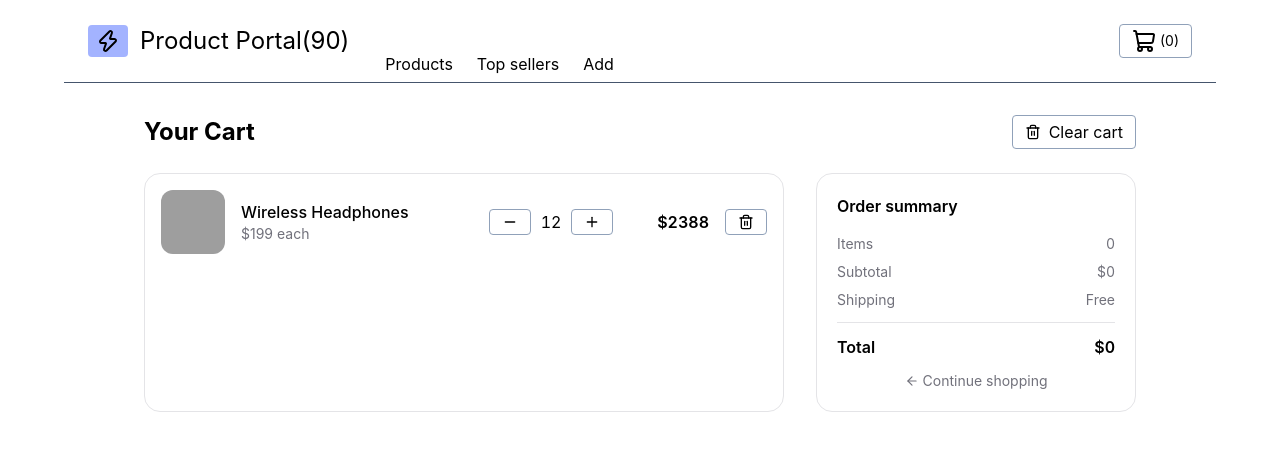
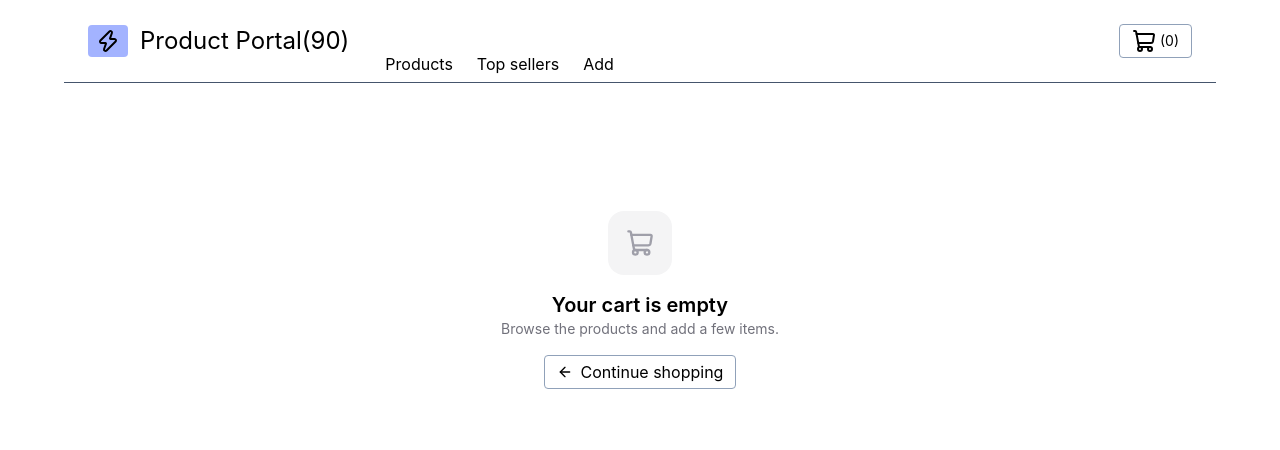
Before and after one commit to michaljabi/20260622-react, a React (Vite) app in the folder product-portal/: page /cart in a window 1280 px wide. Shown: the top 450 px of the page. Built offline with nearby package versions, Linux system fonts and the light colour scheme; grey boxes are pictures that could not be loaded.

Commit message:
task(28): working CartStore.

```diff
--- a/product-portal/src/cart/CartLine.tsx
+++ b/product-portal/src/cart/CartLine.tsx
@@ -1,12 +1,16 @@
 import { Minus, Plus, Trash2 } from "lucide-react";
 import { Button } from "../shared/Button";
 import type { CartItem } from "./cart-item";
+import { useCartStore } from "./cartStore";
 
 interface CartLineProps {
   item: CartItem;
 }
 
 export function CartLine({ item }: CartLineProps) {
+
+  const cartStore = useCartStore();
+
   return (
     <div className="flex items-center gap-4 py-4">
       <div className="h-16 w-16 shrink-0 overflow-hidden rounded-xl bg-zinc-100 dark:bg-zinc-800">
@@ -36,7 +40,7 @@ export function CartLine({ item }: CartLineProps) {
         ${item.price * item.quantity}
       </span>
 
-      <Button>
+      <Button onPress={() => cartStore.remove(item.id)}>
         <Trash2 size={16} />
       </Button>
     </div>
--- a/product-portal/src/cart/CartPage.tsx
+++ b/product-portal/src/cart/CartPage.tsx
@@ -3,21 +3,13 @@ import { ArrowLeft, ShoppingCart, Trash2 } from "lucide-react";
 import { CartLine } from "./CartLine.tsx";
 import { Button } from "../shared/Button.tsx";
 import type { CartItem } from "./cart-item.ts";
+import { useCartStore, selectItems, selectTotalPrice, selectTotalItems } from "./cartStore.ts";
 
 export function CartPage() {
-  const items: CartItem[] = [
-    {
-      id: "RxzeB",
-      name: "Wireless Headphones",
-      description: "Over-ear, active noise cancelling, 30h battery.",
-      category: "Audio",
-      price: 199,
-      imgUrl: "https://picsum.photos/id/452/600/800",
-      quantity: 12,
-    },
-  ];
-  const totalItems = 0;
-  const totalPrice = 0;
+  const cartStore = useCartStore();
+  const items: CartItem[] = useCartStore(selectItems);
+  const totalItems = useCartStore(selectTotalItems);
+  const totalPrice = useCartStore(selectTotalPrice);
 
   if (items.length === 0) {
     return (
@@ -46,7 +38,7 @@ export function CartPage() {
     <section>
       <div className="mb-6 flex items-center justify-between">
         <h1 className="text-2xl font-bold">Your Cart</h1>
-        <Button>
+        <Button onPress={cartStore.clear}>
           <div className="flex items-center gap-2">
             <Trash2 size={16} /> Clear cart
           </div>
--- a/product-portal/src/cart/cartStore.ts
+++ b/product-portal/src/cart/cartStore.ts
@@ -11,24 +11,34 @@ interface CartState {
   clear: () => void;
 }
 
+// SINGLE SOURCE OF TRUTH about CART state.
+
 export const useCartStore = create<CartState>()(
   devtools((set) => ({
     items: [],
-    add: (product) =>
+    add: (product: Product) =>
       set((state) => {
         console.log(product);
         console.log(state);
-        return { items: [] };
+        const { items } = state;
+        const idx = items.findIndex(({id}) => id === product.id)
+        if(idx === -1) {
+          return { ...state, items: [...state.items, { ...product, quantity: 1 }]}
+        }
+        return { ...state, items: items.map((item) => {
+            if(item.id === product.id) {
+              return {...product, quantity: item.quantity + 1}
+            }
+            return item
+        }) }
       }),
-    remove: (id) => {
-        console.log(id);
-    },
-    clear: () => {},
+    remove: (itemId: CartItem['id']) => set((state) => ({ ...state, items: state.items.filter(({id}) => id !== itemId)})),
+    clear: () => set(() => ({ items: []})),
   })),
 );
 
 // Selektory stanu "derived "
 export const selectItems = (state: CartState) => state.items;
 
-export const selectTotalItems = (state: CartState) => 0;
-export const selectTotalPrice = (state: CartState) => 0;
+export const selectTotalItems = (state: CartState) => state.items.reduce((total, { quantity }) => total + quantity, 0);
+export const selectTotalPrice = (state: CartState) => state.items.reduce((total, { quantity, price }) => total + quantity * price, 0);
--- a/product-portal/src/common/Navbar.tsx
+++ b/product-portal/src/common/Navbar.tsx
@@ -4,6 +4,7 @@ import { NavLink, useNavigate } from "react-router";
 import type { MenuItem } from "./menu-item";
 import { Button } from "../shared/Button.tsx";
 import { useState } from "react";
+import { selectTotalItems, useCartStore } from "../cart/cartStore.ts";
 
 export function Navbar() {
   const menuItems: MenuItem[] = [
@@ -12,7 +13,8 @@ export function Navbar() {
     { href: "/add-product", text: "Add" },
   ];
 
-  const navigate = useNavigate()
+  const navigate = useNavigate();
+  const totalCartItems = useCartStore(selectTotalItems);
   const [isShown, setIsShown] = useState(false); // tutaj potrzebujemy tzw. STANU ! (useState hook)
 
   return (
@@ -73,9 +75,9 @@ export function Navbar() {
         <span style={{ color: "red" }}> hell</span>oo!
       </Button> */}
       <div className="flex gap-2 text-sm">
-        <Button onPress={() => navigate('/cart')}>
+        <Button onPress={() => navigate("/cart")}>
           <div className="flex items-center gap-1">
-            <ShoppingCart /> ({0})
+            <ShoppingCart /> ({totalCartItems})
           </div>
         </Button>
       </div>
--- a/product-portal/src/products/ProductCard.tsx
+++ b/product-portal/src/products/ProductCard.tsx
@@ -1,5 +1,6 @@
 import type { Product } from "./product";
 import { Button } from "../shared/Button.tsx";
+import { useCartStore } from "../cart/cartStore.ts";
 // import { Cart } from 'lucide-react'
 
 type ProductProps = {
@@ -7,6 +8,9 @@ type ProductProps = {
 };
 
 export function ProductCard({ product }: ProductProps) {
+
+  const cartStore = useCartStore()
+
   return (
     <article className="group flex flex-col overflow-hidden rounded-2xl border border-zinc-200 bg-white shadow-sm transition hover:-translate-y-1 hover:shadow-md dark:border-zinc-800 dark:bg-zinc-900">
       <div className="aspect-4/3 overflow-hidden bg-zinc-100 dark:bg-zinc-800">
@@ -29,7 +33,7 @@ export function ProductCard({ product }: ProductProps) {
 
         <div className="mt-auto flex items-center justify-between gap-2 pt-2">
           <span className="text-lg font-semibold">${product.price}</span>
-          <Button onPress={() => console.log(product)}>Add</Button>
+          <Button onPress={() => cartStore.add(product)}>Add</Button>
         </div>
       </div>
     </article>
```
